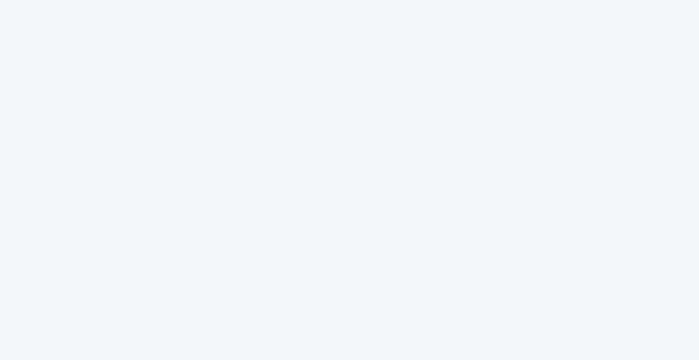
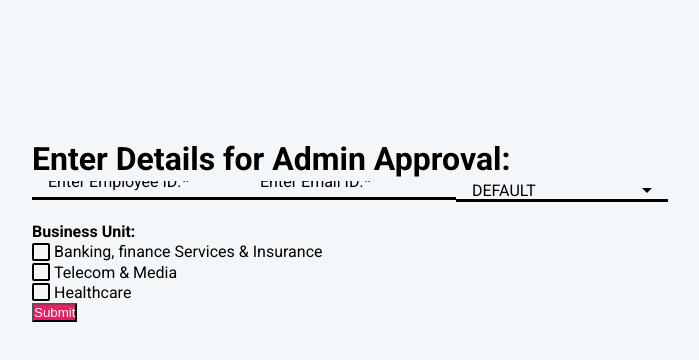
Before and after one commit to Ankiii123/RaftFrontEnd, an Angular app: page /requestAccess in a window 1280 px wide. Before the commit this address led to /. Shown: the top 360 px of the page, without its empty margins (96-795 px from the left). Built offline with nearby package versions, Linux system fonts and the light colour scheme.

Commit message:
added css and navigation acc to flow

```diff
--- a/src/app/app-routing.module.ts
+++ b/src/app/app-routing.module.ts
@@ -8,6 +8,7 @@ import { BenchComponent } from './bench/bench.component';
 import { LoginComponent } from './login/login.component';
 import { LogoutComponent } from './logout/logout.component';
 import { AuthGuard } from './auth.guard';
+import { RequestAccessComponent } from './request-access/request-access.component';
 
 const routes: Routes = [
 
@@ -34,6 +35,10 @@ const routes: Routes = [
   {
     path: 'logout',
     component: LogoutComponent
+  },
+  {
+    path: 'requestAccess',
+    component: RequestAccessComponent
   }
 ];
 
--- a/src/app/app.component.html
+++ b/src/app/app.component.html
@@ -1,4 +1,4 @@
-<div *ngIf="isAuthenticated()">
+<div *ngIf="isAuthenticated() && _dataService.canAccessMainComponents">
     <app-sidenav (onToggleSideNav)="onToggleSideNav($event)"></app-sidenav>
     <app-header [collapsed] = "isSideNavCollapsed" [screenWidth] = "screenWidth"></app-header>
 </div>
--- a/src/app/body/body.component.scss
+++ b/src/app/body/body.component.scss
@@ -9,6 +9,7 @@
     transition: all .5s ease;
     background-color: #f4f7fa;
     padding: 3rem;
+    min-height: 100vh;
 }
 
 .body-trimmed{
--- a/src/app/header/header.component.html
+++ b/src/app/header/header.component.html
@@ -9,13 +9,13 @@
         </div>
     </div>
         <div class="head-content-right">
-            <div class="head-menu">
+            <!-- <div class="head-menu">
                 <div class="head-menu-item">
                     <button class="head-menu-item-btn ripple">
                         <i class="far fa-bell menu-icon"></i>
                     </button>
                 </div>
-            </div>
+            </div> -->
 
             <div class="head-user-avatar-container">
                 <div class="head-user-avatar">
--- a/src/app/login/login.component.html
+++ b/src/app/login/login.component.html
@@ -1,2 +1,8 @@
-<h1>Login With Google</h1>
-<div id="buttonDiv"></div>
+
+<div class="login_container">
+    <div class="login_box">
+        <img src="../../assets/raft-logo.png" width="150" class="login_logo"/>
+        <p>Continue with your Google account</p>
+        <div id="buttonDiv"></div>
+    </div>
+</div>
--- a/src/app/login/login.component.scss
+++ b/src/app/login/login.component.scss
@@ -1,5 +1,44 @@
-.buttonDiv{
-    height: 50px;
-    width: 50px;
-    background-color: black;
+.login_container {
+    width: 100%;
+    height: 100%;
+    display: flex;
+    align-items: center;
+    justify-content: center;
+
+    .login_box {
+        max-width: 500px;
+        padding: 30px;
+        margin-top: 50px;
+        border-radius: 8px;
+        background-color: aliceblue;
+        border: 1px solid #09164930;
+        box-shadow: 0 0 30px -10px #33333360;
+        text-align: center;
+        display: flex;
+        flex-direction: column;
+        gap: 30px;
+        transition: 0.5s;
+
+        .login_logo {
+            text-align: middle;
+            margin: auto;
+            transition: 1s;
+        }
+
+        p {
+            font-size: 15px;
+            font-weight: 500;
+            letter-spacing: 0.4px;
+            color: #0a0097;
+        }
+
+        &:hover {
+            transform: scale(1.3);
+            box-shadow: 0 0 10px -5px #33333340;
+
+            .login_logo {
+                transform: scale(1.2);
+            }
+        }
+    }
 }
--- a/src/app/login/login.component.ts
+++ b/src/app/login/login.component.ts
@@ -41,7 +41,7 @@ export class LoginComponent implements OnInit{
             this.router.navigate(["/userdetailsform"])
           }
            else {
-            this.router.navigate(["/dashboard"]);
+            this.router.navigate(["/requestAccess"]);
           }
         }
       )
--- a/src/app/request-access/request-access.component.html
+++ b/src/app/request-access/request-access.component.html
@@ -1 +1,44 @@
-<p>request-access works!</p>
+<mat-card>
+    <form (ngSubmit)="submitForm()" #formRef="ngForm" class="form-container">
+      <h1>Enter Details for Admin Approval:</h1>
+      <mat-form-field class="input-field">
+        <mat-label>Enter Employee ID:</mat-label>
+        <input matInput [(ngModel)]="employeeId" name="employeeId" required>
+      </mat-form-field>
+      <mat-form-field class="input-field">
+        <mat-label>Enter Email ID:</mat-label>
+        <input matInput [(ngModel)]="emailId" name="emailId" required>
+      </mat-form-field>
+      <mat-form-field class="input-field">
+        <mat-label>Select Role</mat-label>
+        <mat-select [(ngModel)]="selectedRole" name="selectedRole" required>
+          <mat-option *ngFor="let role of roles" [value]="role">{{ role }}</mat-option>
+        </mat-select>
+      </mat-form-field>
+      <p class="section-title"><strong>Business Unit:</strong></p>
+      <div *ngFor="let businessUnit of businessUnits" class="business-unit-container">
+        <mat-checkbox [checked]="businessUnit.selected" (change)="updateSelectedClients(businessUnit)">
+          {{ businessUnit.name }}
+        </mat-checkbox>
+        <div *ngIf="businessUnit.selected" class="clients-container">
+          <p class="section-title"><strong>Clients:</strong></p>
+          <div *ngFor="let client of businessUnit.clients" class="client-checkbox">
+            <mat-checkbox [checked]="selectedClients.includes(client)" (change)="updateSelectedClients(businessUnit, client)">
+              {{ client }}
+            </mat-checkbox>
+            <div *ngIf="selectedClients.includes(client)" class="departments-container">
+              <p class="section-title"><strong>Select Departments:</strong></p>
+              <mat-checkbox *ngFor="let department of getDepartments(businessUnit, client)"
+                [checked]="isSelectedDepartment(businessUnit, client, department)"
+                (change)="updateSelectedDepartments(businessUnit, client, department)">
+                {{ department }}
+              </mat-checkbox>
+            </div>
+          </div>
+        </div>
+      </div>
+      <button color="primary" type="submit" style="background-color: #E91E63; color: #fff;">
+        Submit
+      </button>
+    </form>
+  </mat-card>
--- a/src/app/request-access/request-access.component.ts
+++ b/src/app/request-access/request-access.component.ts
@@ -1,10 +1,83 @@
-import { Component } from '@angular/core';
+import { Component, NgModule, ViewChild } from '@angular/core';
+import { NgForm } from '@angular/forms';
+import { Role } from '../interfaces/Role';
+import { DataService } from '../services/data.service';
+import { Router } from '@angular/router';
 
 @Component({
   selector: 'app-request-access',
   templateUrl: './request-access.component.html',
-  styleUrl: './request-access.component.scss'
+  styleUrls: ['./request-access.component.scss'],
 })
 export class RequestAccessComponent {
+  emailId: string = '';
+  employeeId: string = '';
+
+
+  constructor(private router: Router, public _dataService: DataService){
+
+  }
+
+
+  selectedRole: Role = Role.DEFAULT;
+  roles = Object.values(Role);
+  businessUnits = [
+    { name: 'Banking, finance Services & Insurance', selected: false, clients: ['Morgan Stanley', 'Goldman Sachs', 'Natwest'] },
+    { name: 'Telecom & Media', selected: false, clients: ['Airtel', 'Jio'] },
+    { name: 'Healthcare', selected: false, clients: ['Apollo', 'Aster DM'] },
+  ];
+  selectedClients: string[] = [];
+  selectedDepartments: any[] = [];
+  @ViewChild('formRef') formRef!: NgForm;
+  updateSelectedClients(businessUnit: any, client?: string): void {
+    if (client) {
+      if (businessUnit.selected) {
+        this.selectedClients = Array.from(new Set([...this.selectedClients, client]));
+      } else {
+        this.selectedClients = this.selectedClients.filter(c => c !== client);
+        this.selectedDepartments = this.selectedDepartments.filter(dep => dep.client !== client);
+      }
+    } else {
+      businessUnit.selected = !businessUnit.selected;
+    }
+  }
+  getDepartments(businessUnit: any, client: string): string[] {
+    return [
+      'Human Resources', 'Finance/Accounting', 'Marketing', 'Sales', 'Information Technology (IT)',
+    ];
+  }
+  isSelectedDepartment(businessUnit: any, client: string, department: string): boolean {
+    return this.selectedDepartments.some(dep =>
+      dep.businessUnit === businessUnit && dep.client === client && dep.department === department
+    );
+  }
+  updateSelectedDepartments(businessUnit: any, client: string, department: string): void {
+    const index = this.selectedDepartments.findIndex(dep =>
+      dep.businessUnit === businessUnit && dep.client === client && dep.department === department
+    );
+    if (index !== -1) {
+      this.selectedDepartments.splice(index, 1);
+    } else {
+      this.selectedDepartments.push({ businessUnit, client, department });
+    }
+  }
+  submitForm(): void {
+    // console.log('Employee ID:', this.employeeId);
+    // console.log('Email ID:', this.emailId);
+    // console.log('Selected Role:', this.selectedRole);
+    // console.log('Selected Business Units:', this.businessUnits.filter(bu => bu.selected));
+    // console.log('Selected Clients:', this.selectedClients);
+    // console.log('Selected Departments:', this.selectedDepartments);
+    // Reset form and clear variables
+    this.formRef.resetForm();
+    this.employeeId = '';
+    this.emailId = '';
+    this.selectedRole = Role.DEFAULT;
+    this.businessUnits.forEach(bu => (bu.selected = false));
+    this.selectedClients = [];
+    this.selectedDepartments = [];
+    this._dataService.canAccessMainComponents = true;
+    this.router.navigate(["/dashboard"]);
+  }
 
 }
--- /dev/null
+++ b/src/app/services/data.service.ts
@@ -0,0 +1,13 @@
+import { Injectable } from '@angular/core';
+import { BehaviorSubject } from 'rxjs';
+
+@Injectable({
+  providedIn: 'root'
+})
+export class DataService {
+
+  public canAccessMainComponents: boolean = false;
+
+  constructor() { }
+
+}
```
Also changed, not shown: src/app/app.component.ts (+9 -1 lines), src/app/app.module.ts (+16 -0 lines), 1 other file (tests, documents, lock files or other folders).
